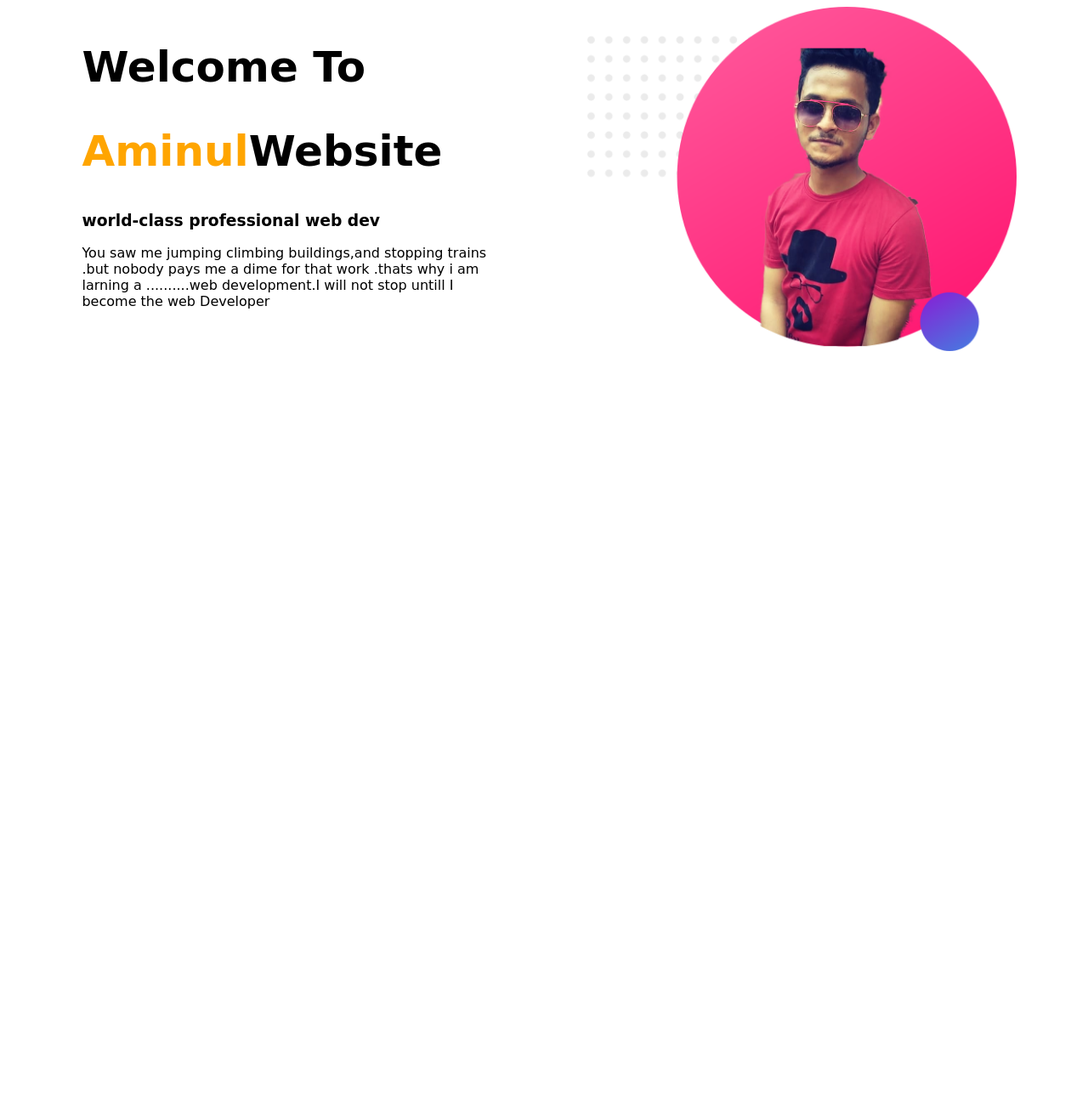
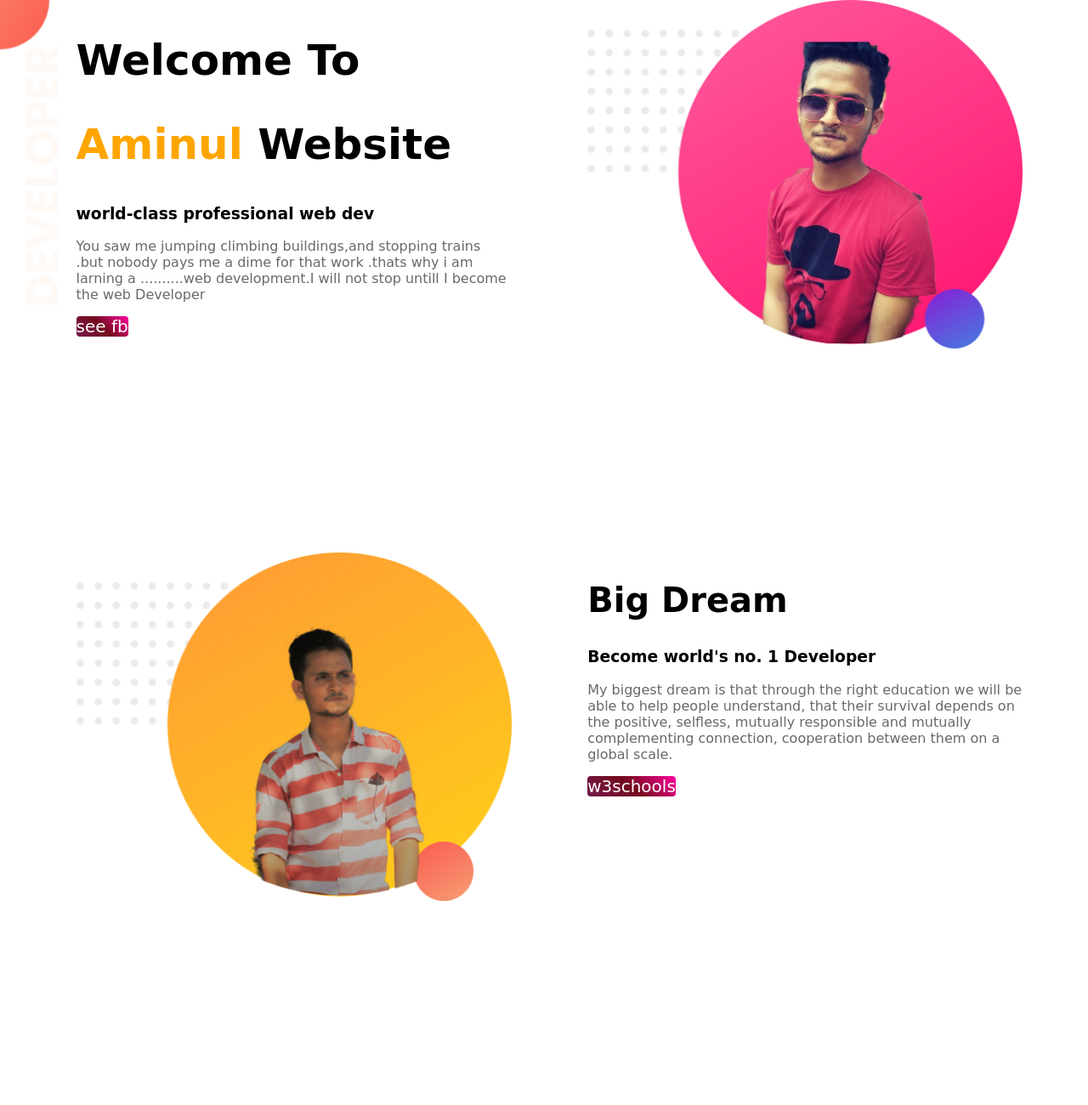
Before and after one commit to aminulislamcmt/webphotfolio, a plain HTML site: page images/index.html in a window 1280 px wide. Shown: the whole page at 85% size. Before the commit the page ends 800 px from the top, so only its background shows below. Drawn offline with Linux system fonts and the light colour scheme; a web font is replaced by a local one.

Commit message:
dream backgroud img aste se na

```diff
--- a/images/index.html
+++ b/images/index.html
@@ -7,13 +7,16 @@
     <link rel="preconnect" href="https://fonts.gstatic.com">
     <link href="https://fonts.googleapis.com/css2?family=Pirata+One&display=swap" rel="stylesheet">
     <link rel="stylesheet" href="style.css">
-    <section>
+
+</head>
+<body>
+    <section class="top-banner">
         <div class="half-width">
             <h1>Welcome To</h1>
-            <h1> <span class="name-highlight">Aminul</span>Website</h1>
+            <h1> <span class="name-highlight">Aminul </span>Website</h1>
             <h3>world-class professional web dev</h3>
             <p>You saw me jumping climbing buildings,and stopping trains .but nobody pays me a dime for that work .thats why i am larning a ..........web development.I will not stop untill I become the web Developer </p>
-
+            <a class="link-button"target="new-tab" href="https://www.facebook.com/">see fb</a>
 
         </div>
         <div class="half-width">
@@ -21,8 +24,17 @@
 
         </div>
     </section>
-</head>
-<body>
+    <section class="Dream-area">
+        <div class="half-width">
+            <img src="profile2.png" alt="">
+        </div>
+        <div class="half-width">
+            <h2>Big Dream</h2>
+            <h3>Become world's no. 1 Developer</h3>
+            <P>My biggest dream is that through the right education we will be able to help people understand, that their survival depends on the positive, selfless, mutually responsible and mutually complementing connection, cooperation between them on a global scale.</P>
+            <a class="link-button" target="new tab" href="https://www.w3schools.com/tags/ref_byfunc.asp"> w3schools</a>
 
+        </div>
+    </section>
 </body>
 </html>
--- a/images/style.css
+++ b/images/style.css
@@ -1,4 +1,5 @@
 body{
+    margin: 0px;
     font-family: 'Pirata One', cursive;
 }
 h1{
@@ -6,8 +7,14 @@ h1{
 
     font-size: 50px;
 }
+h2{
+    font-size: 40px;
+}
 .name-highlight{
 color:orange;
+}
+p{
+    color: dimgray;
 }
 .half-width{
     width: 40%;
@@ -18,3 +25,26 @@ color:orange;
 .half-width img{
     width: 100%;
 }
+.top-banner{
+
+    background-image: url("top-banner.png");
+    background-repeat: no-repeat;
+}
+section{
+    height: 500px;
+    padding-bottom: 150px;
+
+}
+.link-button{
+    text-decoration: none;
+    background-image: linear-gradient(45deg,rgb(117, 25, 76),rgb(116, 12, 29),rgb(255, 0, 157));
+    padding: 10px,30px;
+    border-radius: 4px;
+    color:white;
+    font-weight: normal;
+    font-size: 20px;
+}
+.dream-area{
+    background-image: url("dbg.png");
+    background-repeat: no-repeat;
+}
```
Also changed, not shown: images/dbg.png (renamed from images/dream-bg.png), images/profile2.png (added).
